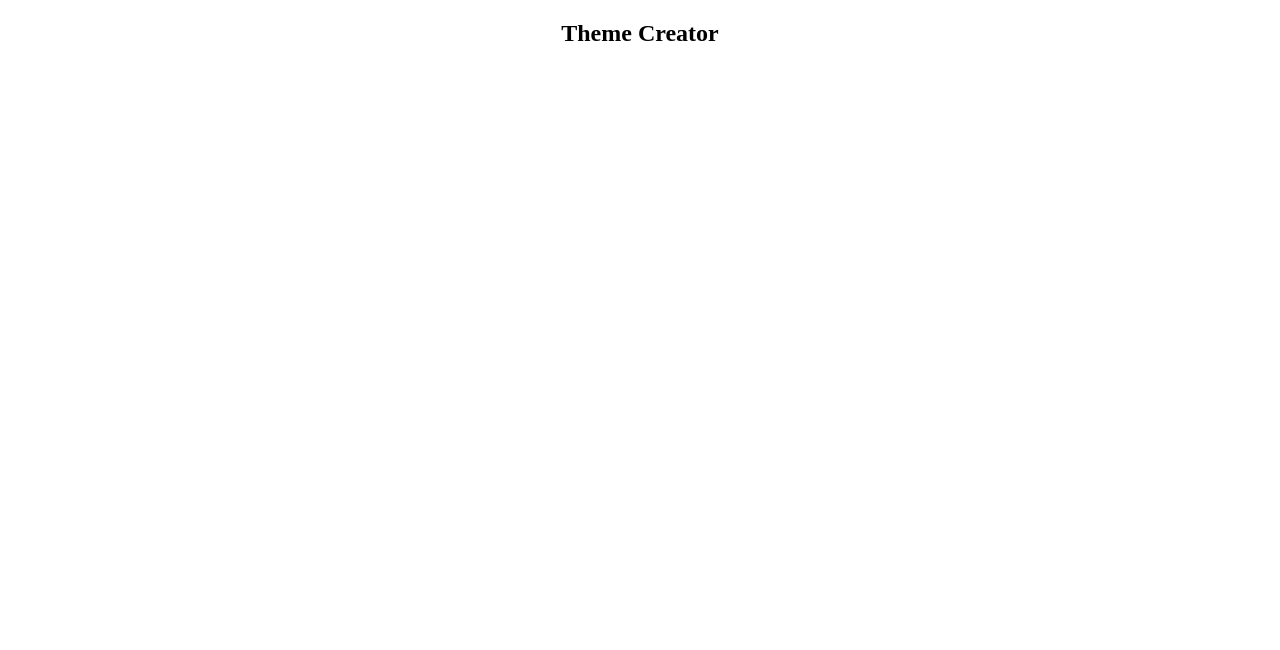
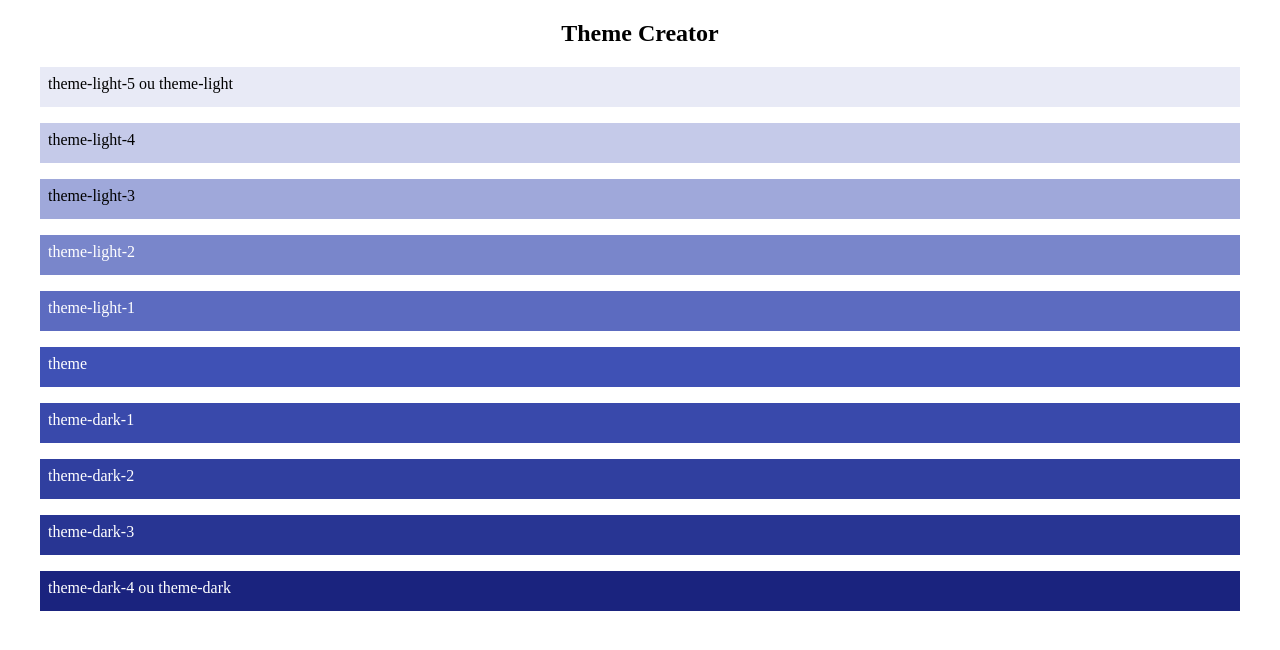
Before and after one commit to josiel27/theme-creator, an Angular app: page / in a window 1280 px wide. Shown: the top 650 px of the page. Built offline with nearby package versions, Linux system fonts and the light colour scheme.

Commit message:
Adicionando lista para trazer as cores do tema no template

```diff
--- a/src/app/home/home.component.html
+++ b/src/app/home/home.component.html
@@ -1,3 +1,36 @@
 <div>
   <h2 class="title">{{title}}</h2>
+
+  <ul>
+    <li class="theme-light-5">
+      <p>theme-light-5 ou theme-light</p>
+    </li>
+    <li class="theme-light-4">
+      <p>theme-light-4</p>
+    </li>
+    <li class="theme-light-3">
+      <p>theme-light-3</p>
+    </li>
+    <li class="theme-light-2">
+      <p>theme-light-2</p>
+    </li>
+    <li class="theme-light-1">
+      <p>theme-light-1</p>
+    </li>
+    <li class="theme">
+      <p>theme</p>
+    </li>
+    <li class="theme-dark-1">
+      <p>theme-dark-1</p>
+    </li>
+    <li class="theme-dark-2">
+      <p>theme-dark-2</p>
+    </li>
+    <li class="theme-dark-3">
+      <p>theme-dark-3</p>
+    </li>
+    <li class="theme-dark-4">
+      <p>theme-dark-4 ou theme-dark</p>
+    </li>
+  </ul>
 </div>
--- a/src/app/home/home.component.scss
+++ b/src/app/home/home.component.scss
@@ -1,3 +1,75 @@
-.title{
+.title {
   text-align: center;
 }
+
+ul {
+  padding: 0 2rem;
+  li {
+    height: 2.5rem;
+    list-style-type: none;
+    p {
+      padding: 0.5rem;
+    }
+  }
+}
+
+// Theme Colors
+.theme {
+  color: #fff;
+  background-color: #3f51b5;
+}
+.theme-light {
+  color: #000;
+  background-color: #e8eaf6;
+}
+.theme-dark {
+  color: #fff;
+  background-color: #1a237e;
+}
+
+// Theme buttons e labels
+.theme-action {
+  color: #fff;
+  background-color: #311b92;
+}
+.text-theme {
+  color: #1a237e;
+}
+
+//Theme Gradients
+.theme-light-5 {
+  color: #000;
+  background-color: #e8eaf6;
+}
+.theme-light-4 {
+  color: #000;
+  background-color: #c5cae9;
+}
+.theme-light-3 {
+  color: #000;
+  background-color: #9fa8da;
+}
+.theme-light-2 {
+  color: #fff;
+  background-color: #7986cb;
+}
+.theme-light-1 {
+  color: #fff;
+  background-color: #5c6bc0;
+}
+.theme-dark-1 {
+  color: #fff;
+  background-color: #3949ab;
+}
+.theme-dark-2 {
+  color: #fff;
+  background-color: #303f9f;
+}
+.theme-dark-3 {
+  color: #fff;
+  background-color: #283593;
+}
+.theme-dark-4 {
+  color: #fff;
+  background-color: #1a237e;
+}
```
